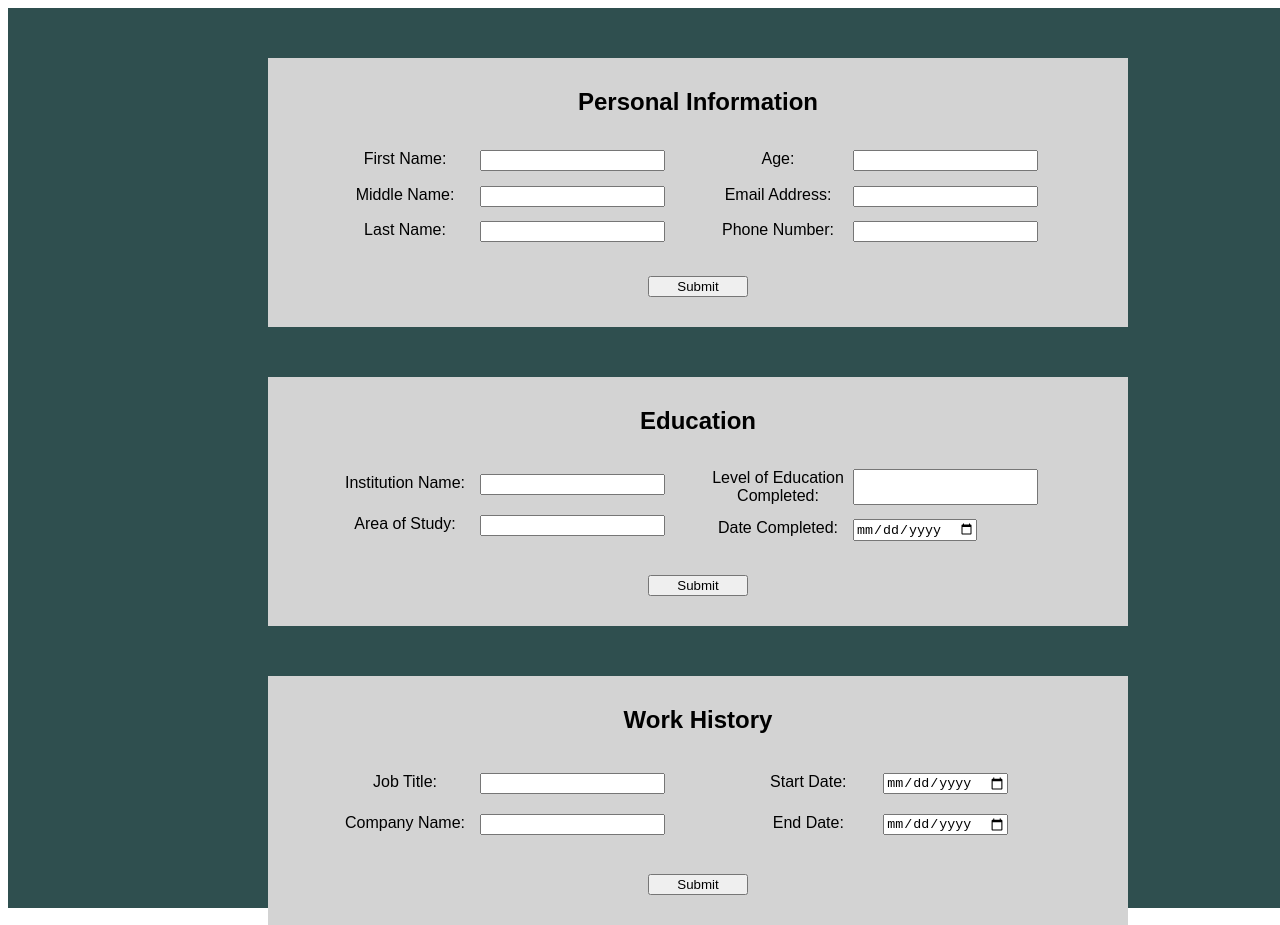
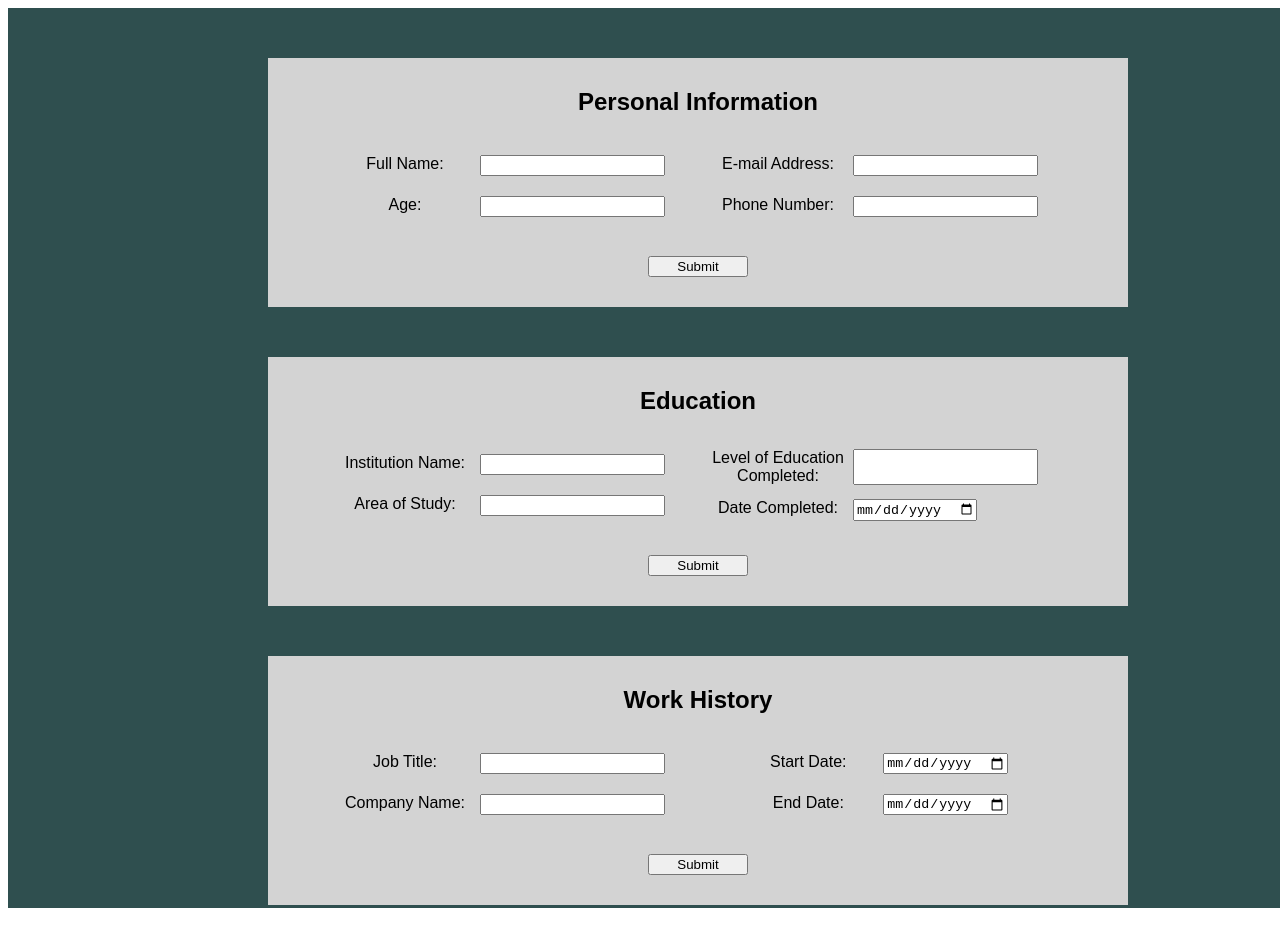
Before and after one commit to mjzachman/cv-project, a React (Create React App) app: page / in a window 1280 px wide. Shown: the top 925 px of the page. Built offline with nearby package versions, Linux system fonts and the light colour scheme.

Commit message:
make input forms for personal work

```diff
--- a/src/components/InputDiv.js
+++ b/src/components/InputDiv.js
@@ -4,26 +4,26 @@ import React, { Component } from "react";
 class InputDiv extends Component {
   constructor(props) {
     super(props);
+    this.state = {value: ''};
 
-    this.handleChange = this.handleChange.bind(this);
 
 
   }
 
-  handleChange(event) {
-    this.setState({value: event.target.value});
-  }
+
 
   render() {
-    const { id, type, text } = this.props;
+    const { name, type, text, value, handleInputChange } = this.props;
 
     return (
         <div className="input-div">
-            <label htmlFor={id}>{text}</label>
+            <label htmlFor={name}>{text}</label>
             <input
             type= {type}
-            id= {id}
-            onChange = {this.handleChange}
+            name= {name}
+            value={value}
+            defaultValue=""
+            onChange = {handleInputChange}
             />
         </div>
     );
--- a/src/components/Personal.js
+++ b/src/components/Personal.js
@@ -4,59 +4,75 @@ import InputDiv from "./InputDiv";
 class Personal extends Component {
   constructor(props) {
     super(props);
-    this.state = {value: ''};
+    this.state = {
+      first: '',
+      age: '',
+      email: '',
+      phone: ''
+    };
 
+    this.handleInputChange = this.handleInputChange.bind(this);
+    this.handleSubmit = this.handleSubmit.bind(this);
 
-    this.handleSubmit = this.handleSubmit.bind(this);
   }
 
-
+  handleInputChange(event) {
+    const target = event.target;
+    const value = target.value;
+    const name = target.name;
+    this.setState({
+      [name]: value
+    });
+  }
 
   handleSubmit(event) {
-    //get the state of each input div
-    alert('A name was submitted: ' + this.state.value);
+    console.log(this.state);
     event.preventDefault();
   }
 
   render() {
 
-
-
     return (
       <div className="section">
         <h2>Personal Information</h2>
-        <form onSubmit= {this.handleSubmit} >
-        <fieldset>
-            <InputDiv
-              id="userFirst"
-              type="text"
-              text="First Name: "
-              />
-            <InputDiv
-              id="userMid"
-              type="text"
-              text="Middle Name: "
-              />
-            <InputDiv
-              id="userLast"
-              type="text"
-              text="Last Name: "
-              />
-            <InputDiv
-              id="userAge"
-              type="number"
-              text="Age: "
-              />
-            <InputDiv
-              id="userEmail"
-              type="email"
-              text="Email Address: "
-              />
-            <InputDiv
-              id="userPhone"
-              type="tel"
-              text="Phone Number: "
-              />
+        <form onSubmit={this.handleSubmit}>
+        <fieldset className = "short-form">
+          <div className="input-div">
+            <label htmlFor='first'>Full Name: </label>
+            <input
+            type= 'text'
+            name= 'first'
+            value= {this.state.first}
+            onChange = {this.handleInputChange}
+            />
+          </div>
+          <div className="input-div">
+            <label htmlFor='age'>Age: </label>
+            <input
+            type= 'number'
+            name= 'age'
+            value= {this.state.age}
+            onChange = {this.handleInputChange}
+            />
+          </div>
+          <div className="input-div">
+            <label htmlFor='email'>E-mail Address: </label>
+            <input
+            type= 'email'
+            name= 'email'
+            value= {this.state.email}
+            onChange = {this.handleInputChange}
+            />
+          </div>
+          <div className="input-div">
+            <label htmlFor='phone'>Phone Number: </label>
+            <input
+            type= 'tel'
+            name= 'phone'
+            value= {this.state.phone}
+            onChange = {this.handleInputChange}
+            />
+          </div>
         </fieldset>
         <button type="submit">
           Submit
```
